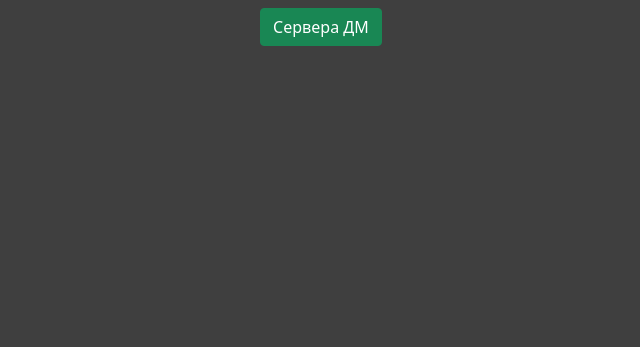
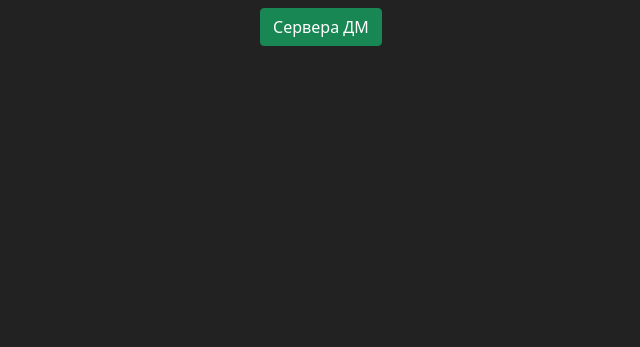
Before and after one commit to smykoil/personal, a plain HTML site: page index.html in a window 1280 px wide. Shown: the part 453-800 px from the top of the page, without its empty margins (319-959 px from the left). Drawn offline with nearby package versions, Linux system fonts and the light colour scheme; a web font is replaced by a local one.

Commit message:
Change bg-color

```diff
--- a/index.html
+++ b/index.html
@@ -15,7 +15,7 @@
 
 	<style>
 	body {
-		background: #3f3f3f;
+		background: #222;
 	}
 	.brand {
 		font-family: 'Averia Serif Libre', cursive;
```
